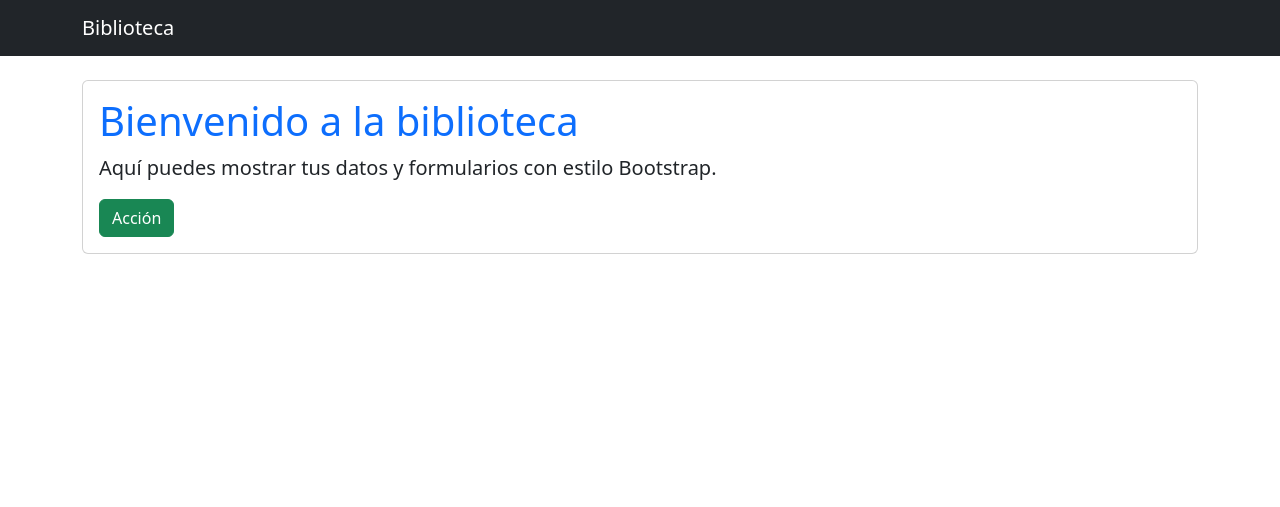
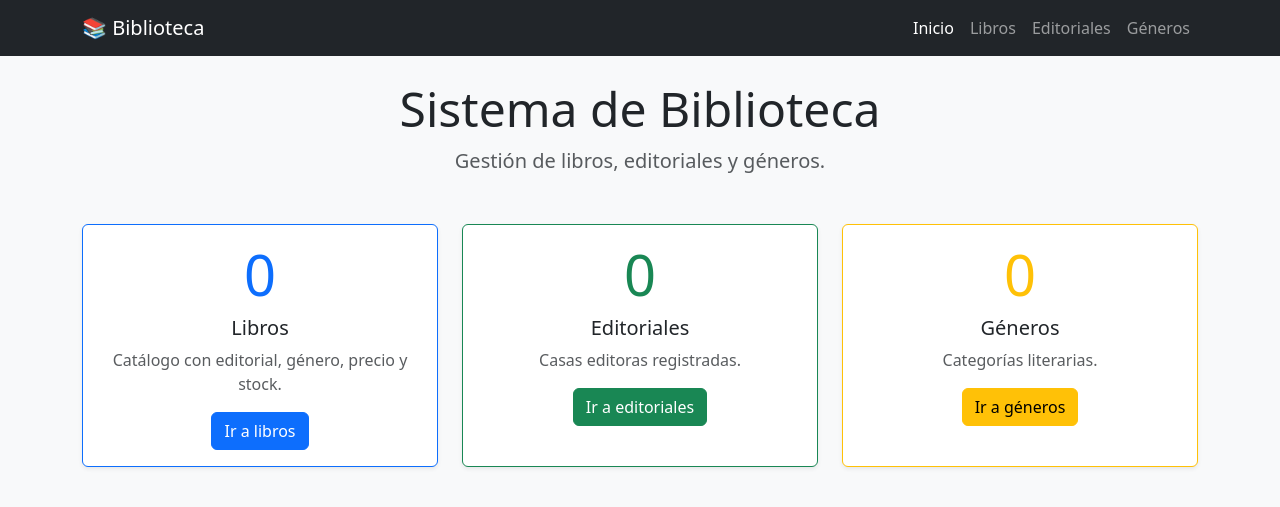
Before and after one commit to connymontero/sistema_biblioteca, a Django app: page / in a window 1280 px wide. Shown: the top 507 px of the page. Run offline with Django 5.2, Linux system fonts and the light colour scheme; data that the repository does not hold is empty.

Commit message:
Navbar con rutas, bloque de messages y pagina de inicio tematica
base.html: load static, navbar con {% url %} y enlace activo, alerts de
django.contrib.messages, lugares marcados para modales y JS compartido.
inicio.html: tarjetas con conteos por entidad y ultimos libros agregados.

Co-Authored-By: Claude Opus 5 <noreply@anthropic.com>

```diff
--- a/biblioteca_app/views.py
+++ b/biblioteca_app/views.py
@@ -7,7 +7,13 @@ from .forms import EditorialForm, GeneroForm, LibroForm
 
 
 def inicio(request):
-    return render(request, 'inicio.html')
+    return render(request, 'inicio.html', {
+        'total_libros': Libro.objects.count(),            # SELECT COUNT(*) por tabla
+        'total_editoriales': Editorial.objects.count(),
+        'total_generos': Genero.objects.count(),
+        # los 5 más recientes (id más alto); select_related evita N+1 en la tabla
+        'ultimos': Libro.objects.select_related('editorial', 'genero').order_by('-id')[:5],
+    })
 
 
 # ---------- Editorial ----------
--- a/config/templates/base.html
+++ b/config/templates/base.html
@@ -1,26 +1,62 @@
+{% load static %}
 <!DOCTYPE html>
 <html lang="es">
 <head>
     <meta charset="UTF-8">
     <meta name="viewport" content="width=device-width, initial-scale=1.0">
-    <title>Biblioteca</title>
+    <title>{% block titulo %}Biblioteca{% endblock %}</title>
 
     <!-- Bootstrap CSS -->
     <link href="https://cdn.jsdelivr.net/npm/bootstrap@5.3.3/dist/css/bootstrap.min.css" rel="stylesheet">
 </head>
-<body>
+<body class="bg-light">
     <nav class="navbar navbar-expand-lg navbar-dark bg-dark">
         <div class="container">
-            <a class="navbar-brand" href="#">Biblioteca</a>
+            <a class="navbar-brand" href="{% url 'inicio' %}">📚 Biblioteca</a>
+            <button class="navbar-toggler" type="button" data-bs-toggle="collapse" data-bs-target="#menu"
+                    aria-controls="menu" aria-expanded="false" aria-label="Menú">
+                <span class="navbar-toggler-icon"></span>
+            </button>
+            <div class="collapse navbar-collapse" id="menu">
+                {# url_name = nombre de la ruta que atendió esta página; sirve para marcar el enlace activo #}
+                {% with activo=request.resolver_match.url_name %}
+                <ul class="navbar-nav ms-auto">
+                    <li class="nav-item">
+                        <a class="nav-link {% if activo == 'inicio' %}active{% endif %}" href="{% url 'inicio' %}">Inicio</a>
+                    </li>
+                    <li class="nav-item">
+                        <a class="nav-link {% if activo == 'libro_panel' %}active{% endif %}" href="{% url 'libro_panel' %}">Libros</a>
+                    </li>
+                    <li class="nav-item">
+                        <a class="nav-link {% if activo == 'editorial_panel' %}active{% endif %}" href="{% url 'editorial_panel' %}">Editoriales</a>
+                    </li>
+                    <li class="nav-item">
+                        <a class="nav-link {% if activo == 'genero_panel' %}active{% endif %}" href="{% url 'genero_panel' %}">Géneros</a>
+                    </li>
+                </ul>
+                {% endwith %}
+            </div>
         </div>
     </nav>
 
     <div class="container mt-4">
+        {# Mensajes de django.contrib.messages (success/error) generados por las vistas #}
+        {% for message in messages %}
+            <div class="alert alert-{% if message.tags == 'error' %}danger{% else %}{{ message.tags }}{% endif %} alert-dismissible fade show" role="alert">
+                {{ message }}
+                <button type="button" class="btn-close" data-bs-dismiss="alert" aria-label="Cerrar"></button>
+            </div>
+        {% endfor %}
+
         {% block content %}
         {% endblock %}
     </div>
 
+    {# Modales compartidos del patrón de panel (los agrega Luis): {% include '_modales.html' %} #}
+
     <!-- Bootstrap JS -->
     <script src="https://cdn.jsdelivr.net/npm/bootstrap@5.3.3/dist/js/bootstrap.bundle.min.js"></script>
+    {# JS compartido del patrón de panel (lo agrega Luis): <script src="{% static 'js/crud_panel.js' %}"></script> #}
+    {% block scripts %}{% endblock %}
 </body>
 </html>
--- a/config/templates/inicio.html
+++ b/config/templates/inicio.html
@@ -1,11 +1,63 @@
 {% extends 'base.html' %}
 
 {% block content %}
-<div class="card">
-    <div class="card-body">
-        <h1 class="text-primary">Bienvenido a la biblioteca</h1>
-        <p class="lead">Aquí puedes mostrar tus datos y formularios con estilo Bootstrap.</p>
-        <button class="btn btn-success">Acción</button>
+<div class="text-center mb-5">
+    <h1 class="display-5">Sistema de Biblioteca</h1>
+    <p class="lead text-muted">Gestión de libros, editoriales y géneros.</p>
+</div>
+
+<div class="row g-4">
+    <div class="col-md-4">
+        <div class="card h-100 shadow-sm border-primary">
+            <div class="card-body text-center">
+                <h2 class="display-4 text-primary">{{ total_libros }}</h2>
+                <h5 class="card-title">Libros</h5>
+                <p class="card-text text-muted">Catálogo con editorial, género, precio y stock.</p>
+                <a href="{% url 'libro_panel' %}" class="btn btn-primary">Ir a libros</a>
+            </div>
+        </div>
+    </div>
+    <div class="col-md-4">
+        <div class="card h-100 shadow-sm border-success">
+            <div class="card-body text-center">
+                <h2 class="display-4 text-success">{{ total_editoriales }}</h2>
+                <h5 class="card-title">Editoriales</h5>
+                <p class="card-text text-muted">Casas editoras registradas.</p>
+                <a href="{% url 'editorial_panel' %}" class="btn btn-success">Ir a editoriales</a>
+            </div>
+        </div>
+    </div>
+    <div class="col-md-4">
+        <div class="card h-100 shadow-sm border-warning">
+            <div class="card-body text-center">
+                <h2 class="display-4 text-warning">{{ total_generos }}</h2>
+                <h5 class="card-title">Géneros</h5>
+                <p class="card-text text-muted">Categorías literarias.</p>
+                <a href="{% url 'genero_panel' %}" class="btn btn-warning">Ir a géneros</a>
+            </div>
+        </div>
     </div>
 </div>
+
+{% if ultimos %}
+<h4 class="mt-5 mb-3">Últimos libros agregados</h4>
+<div class="table-responsive">
+    <table class="table table-sm table-hover bg-white">
+        <thead class="table-light">
+            <tr><th>Título</th><th>Autor</th><th>Editorial</th><th>Género</th><th class="text-end">Precio</th></tr>
+        </thead>
+        <tbody>
+            {% for libro in ultimos %}
+            <tr>
+                <td>{{ libro.titulo }}</td>
+                <td>{{ libro.autor }}</td>
+                <td>{{ libro.editorial.nombre }}</td>
+                <td>{{ libro.genero.nombre }}</td>
+                <td class="text-end">${{ libro.precio }}</td>
+            </tr>
+            {% endfor %}
+        </tbody>
+    </table>
+</div>
+{% endif %}
 {% endblock %}
```
